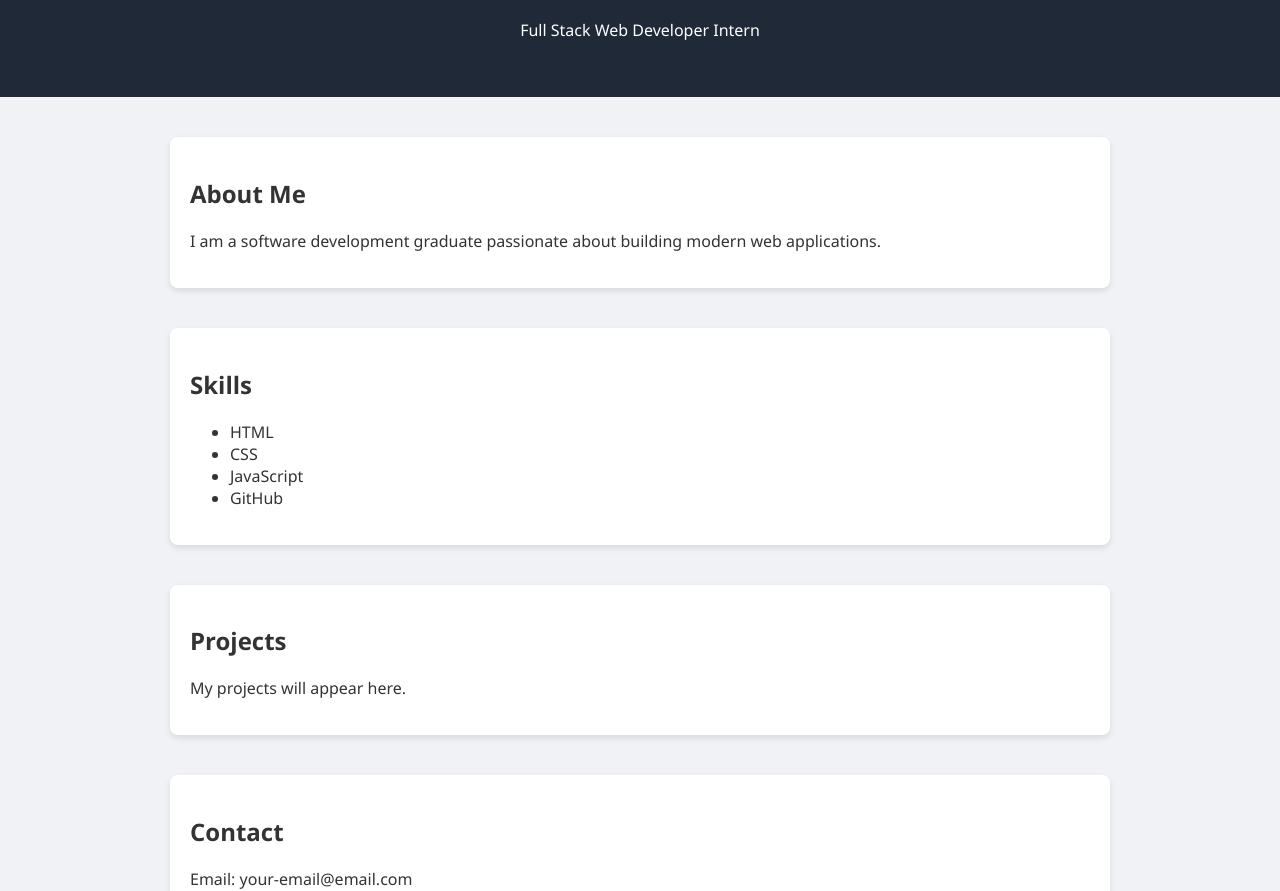
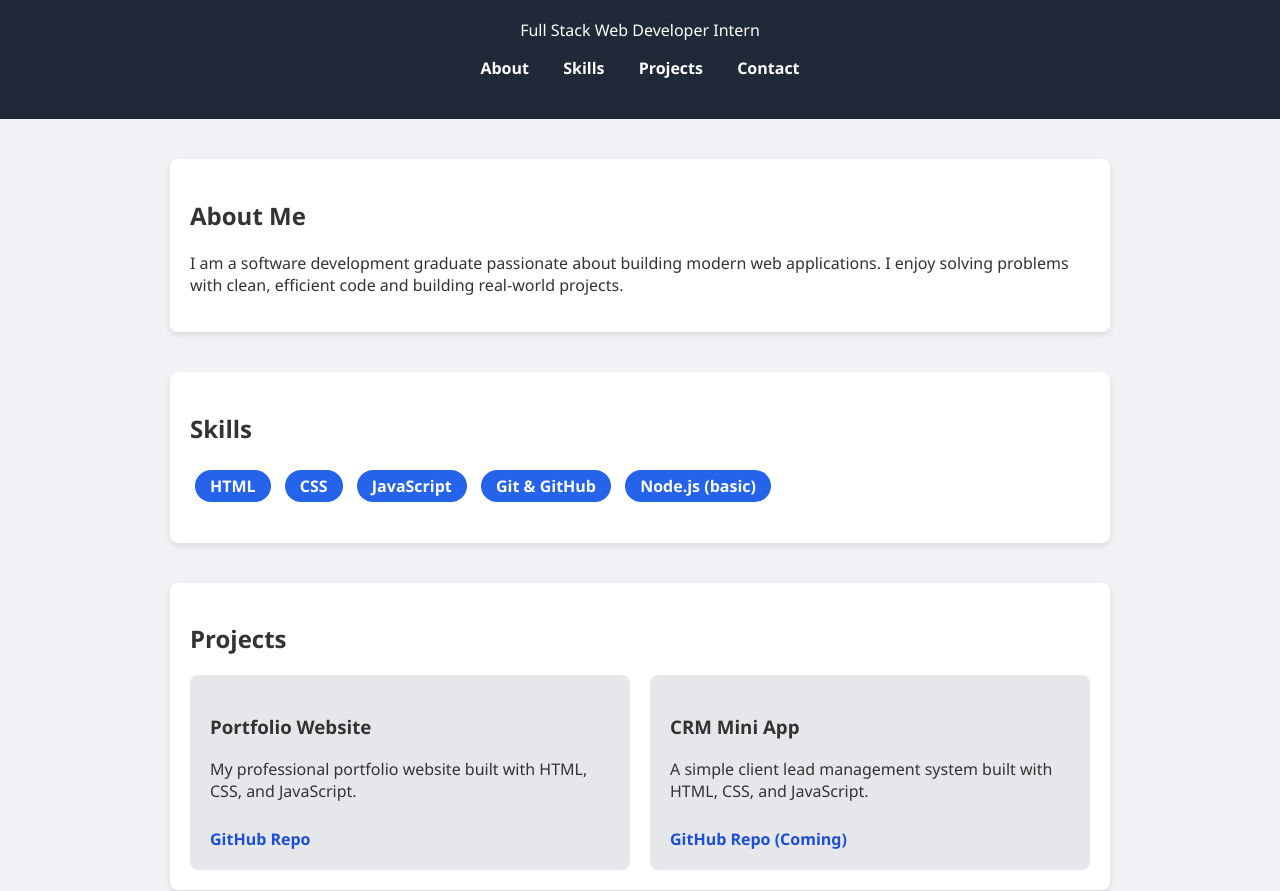
Before and after one commit to Olwethu7/FUTURE_FS_01, a plain HTML site: page index.html in a window 1280 px wide. Shown: the part 107-998 px from the top of the page. Drawn offline with Linux system fonts and the light colour scheme.

Commit message:
Update index.html

```diff
--- a/index.html
+++ b/index.html
@@ -1,43 +1,65 @@
 <!DOCTYPE html>
-<html>
-
+<html lang="en">
 <head>
+<meta charset="UTF-8">
+<meta name="viewport" content="width=device-width, initial-scale=1.0">
 <title>Olwethu Cwele Portfolio</title>
 <link rel="stylesheet" href="style.css">
 </head>
-
 <body>
 
 <header>
   <h1>Olwethu Cwele</h1>
   <p>Full Stack Web Developer Intern</p>
+  <nav>
+    <a href="#about">About</a>
+    <a href="#skills">Skills</a>
+    <a href="#projects">Projects</a>
+    <a href="#contact">Contact</a>
+  </nav>
 </header>
 
-<section>
+<section id="about">
   <h2>About Me</h2>
-<p>I am a software development graduate passionate about building modern web applications.</p>
+  <p>I am a software development graduate passionate about building modern web applications. I enjoy solving problems with clean, efficient code and building real-world projects.</p>
 </section>
 
-<section>
+<section id="skills">
   <h2>Skills</h2>
-<ul>
+  <ul class="skills-list">
     <li>HTML</li>
     <li>CSS</li>
     <li>JavaScript</li>
-<li>GitHub</li>
+    <li>Git & GitHub</li>
+    <li>Node.js (basic)</li>
   </ul>
 </section>
 
-<section>
+<section id="projects">
   <h2>Projects</h2>
-<p>My projects will appear here.</p>
+  <div class="projects-container">
+    <div class="project-card">
+      <h3>Portfolio Website</h3>
+      <p>My professional portfolio website built with HTML, CSS, and JavaScript.</p>
+      <a href="https://github.com/Olwethu7/FUTURE_FS_01" target="_blank">GitHub Repo</a>
+    </div>
+    <div class="project-card">
+      <h3>CRM Mini App</h3>
+      <p>A simple client lead management system built with HTML, CSS, and JavaScript.</p>
+      <a href="#" target="_blank">GitHub Repo (Coming)</a>
+    </div>
+  </div>
 </section>
 
-<section>
+<section id="contact">
   <h2>Contact</h2>
   <p>Email: your-email@email.com</p>
+  <p>LinkedIn: <a href="https://www.linkedin.com/in/olwethu-cwele/" target="_blank">Olwethu Cwele</a></p>
 </section>
 
+<footer>
+  <p>© 2026 Olwethu Cwele</p>
+</footer>
+
 </body>
-
 </html>
```
Lines whose indentation alone changed are shown as unchanged.
